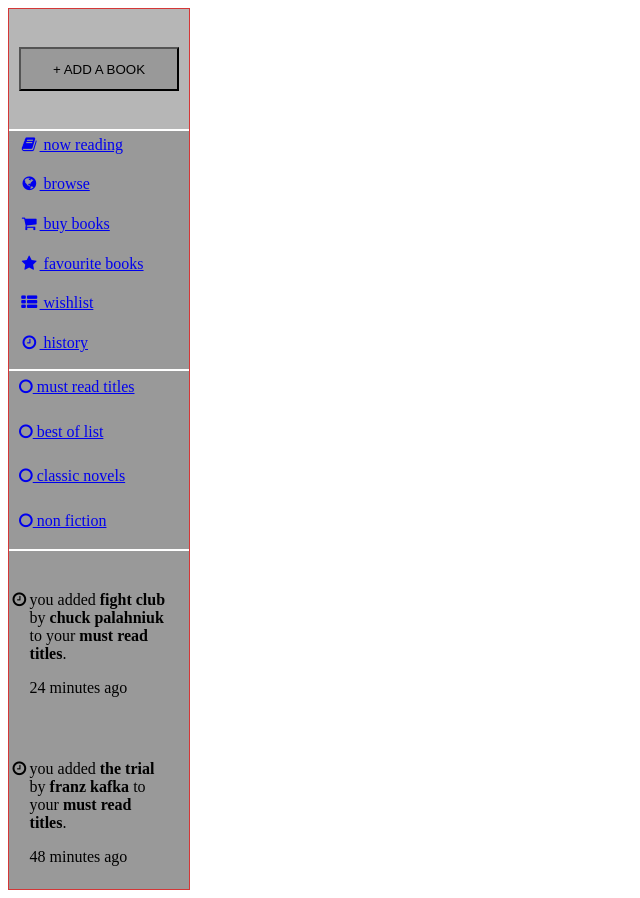
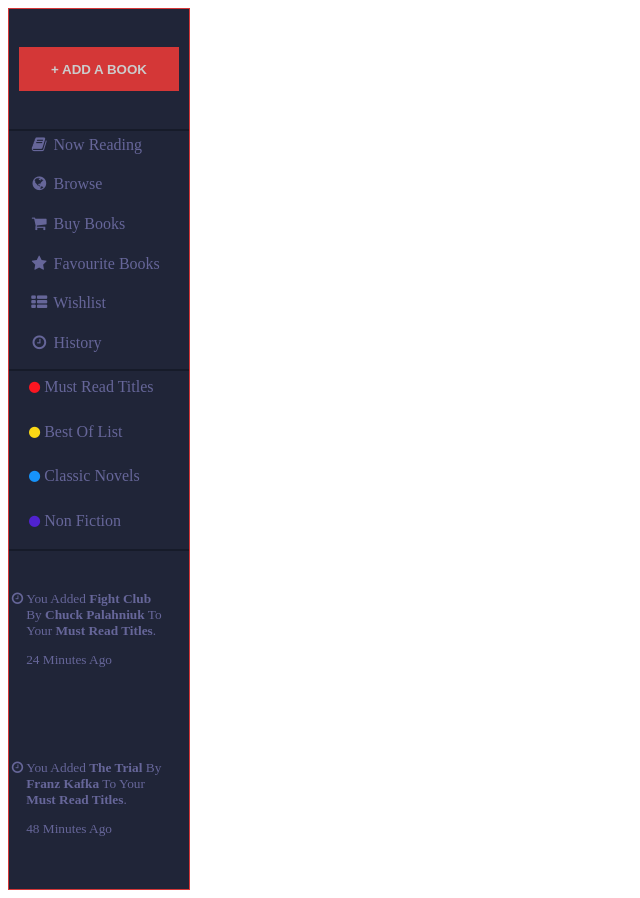
Before and after one commit to 5029444/external-courses, a plain HTML site: page task11/task4/index.html in a window 1280 px wide. Shown: the whole page, without its empty margins (0-640 px from the left). Drawn offline with Linux system fonts and the light colour scheme.

Commit message:
task ready

```diff
--- a/task11/task4/assets/css/style.css
+++ b/task11/task4/assets/css/style.css
@@ -5,6 +5,31 @@
     width: 180px;
     height: 880px;
     border: 1px solid #d43737;
+    background-color: #161b29;
+}
+
+a {
+    text-decoration: none;
+    text-transform: capitalize;
+    color: #666699;
+}
+
+a:visited {
+    text-decoration: none;
+    text-transform: capitalize;
+    color: #666699;
+}
+
+a:active {
+    text-decoration: none;
+    text-transform: capitalize;
+    color: #d43737;
+}
+
+a:hover {
+    text-decoration: none;
+    text-transform: capitalize;
+    color: #ccffff;
 }
 
 #buttonlist {
@@ -14,7 +39,7 @@
     justify-content: center;
     align-items: center;
     align-content: center;
-    background-color: #b6b6b6;
+    background-color: #202538;
 
 }
 
@@ -22,9 +47,14 @@
     width: 160px;
     height: 44px;
     cursor: pointer;
+    border: 0;
+    padding: 0;
+    outline: 0;
     text-transform: uppercase;
     align-content: center;
-background-color: #999999;
+    background-color: #d43737;
+    font-weight: bold;
+    color: #cccccc;
 }
 
 #navlist {
@@ -35,13 +65,22 @@ background-color: #999999;
     justify-content: space-around;
     align-content: center;
     align-content: center;
-    background-color: #999999;
+    background-color: #202538;
+    color: #666699;
+    text-decoration: none;
+
 }
 
 .navlisti {
     width: 160px;
     height: 30px;
-        align-self: center;
+    padding-left: 20px;
+    display: inline-block;
+    vertical-align: middle;
+}
+
+.navlisti:hover {
+    background-color: #16A4FA;
 }
 
 #advlist {
@@ -52,12 +91,39 @@ background-color: #999999;
     justify-content: space-around;
     align-content: center;
     align-content: center;
-        background-color: #999999;
+    background-color: #202538;
 }
+
 .advlisti {
     width: 160px;
     height: 30px;
-        align-self: center;
+    padding-left: 20px;
+    display: inline-block;
+    vertical-align: middle;
+}
+
+.advlisti:hover {
+    background-color: #16A4FA;
+}
+
+.advlisti:nth-child(1) i {
+    font-size: small;
+    color: #fa1621;
+}
+
+.advlisti:nth-child(2) i {
+    font-size: small;
+    color: #fad816;
+}
+
+.advlisti:nth-child(3) i {
+    font-size: small;
+    color: #1693fa;
+}
+
+.advlisti:nth-child(4) i {
+    font-size: small;
+    color: #5022cf;
 }
 
 #recentlist {
@@ -68,7 +134,11 @@ background-color: #999999;
     justify-content: space-around;
     align-content: center;
     align-content: center;
-        background-color: #999999;
+    background-color: #202538;
+    font-size: smaller;
+    text-decoration: none;
+    text-transform: capitalize;
+    color: #666699;
 }
 
 .recentlisti {
--- a/task11/task4/index.html
+++ b/task11/task4/index.html
@@ -1,5 +1,6 @@
 <!DOCTYPE html>
 <html lang="en">
+
 <head>
     <meta charset="UTF-8">
     <meta name="viewport" content="width=device-width, initial-scale=1.0">
@@ -8,6 +9,7 @@
     <link href="assets/css/font-awesome.min.css" rel="stylesheet" type="text/css">
     <title>Task11 4</title>
 </head>
+
 <body>
 
     <div id="container">
@@ -25,10 +27,10 @@
         </section>
 
         <section id="advlist">
-        <a class="advlisti"href="#"><i class="fa fa-circle-o fa-sm" aria-hidden="true"></i> must read titles</a>
-        <a class="advlisti"href="#"><i class="fa fa-circle-o fa-sm" aria-hidden="true"></i> best of list</a>
-        <a class="advlisti"href="#"><i class="fa fa-circle-o fa-sm" aria-hidden="true"></i> classic novels</a>
-        <a class="advlisti"href="#"><i class="fa fa-circle-o fa-sm" aria-hidden="true"></i> non fiction</a>
+            <a class="advlisti" href="#"><i class="fa fa-circle fa-sm" aria-hidden="true"></i> must read titles</a>
+            <a class="advlisti" href="#"><i class="fa fa-circle fa-sm" aria-hidden="true"></i> best of list</a>
+            <a class="advlisti" href="#"><i class="fa fa-circle fa-sm" aria-hidden="true"></i> classic novels</a>
+            <a class="advlisti" href="#"><i class="fa fa-circle fa-sm" aria-hidden="true"></i> non fiction</a>
         </section>
 
         <section id="recentlist">
@@ -50,4 +52,5 @@
     </div>
 
 </body>
+
 </html>
```
Lines whose indentation alone changed are shown as unchanged.
